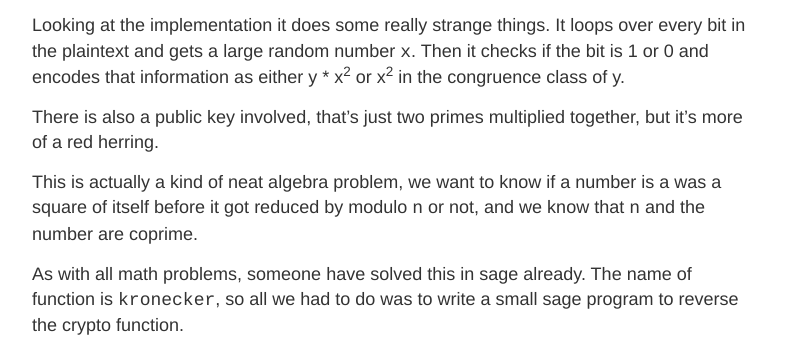
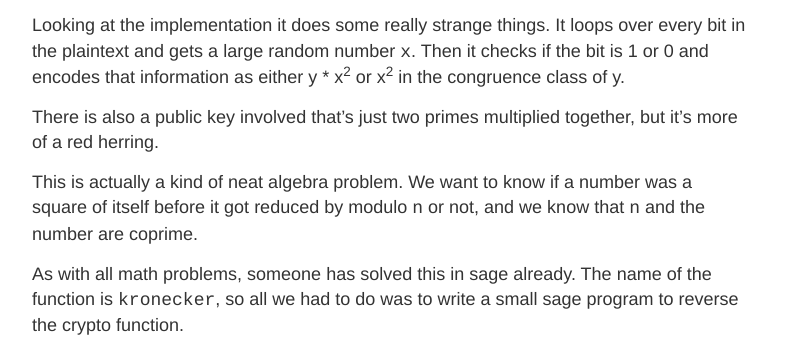
Before and after one commit to labanskoller/hackeriet_blog, a Jekyll site: the page built from index.html, in a window 1280 px wide and 1400 px high, scrolled down 675 px. Shown: the part 774-1131 px from the top of the window, without its empty margins (248-1034 px from the left). Built offline with Jekyll 4.4.1, drawn with Linux system fonts in a browser that asks for light colours; the list of posts is cut into pages by our own code; some of the changed text lies outside the part shown.

Commit message:
2019-03-16: Grammar improvements

````diff
--- a/_posts/2019-03-16-solution-to-utctf-2019-Jacobis-Chance-Encryption.md
+++ b/_posts/2019-03-16-solution-to-utctf-2019-Jacobis-Chance-Encryption.md
@@ -46,14 +46,14 @@ Looking at the implementation it does some really strange things. It loops over
 plaintext and gets a large random number `x`. Then it checks if the bit is 1 or 0 and encodes
 that information as either y * x<sup>2</sup> or x<sup>2</sup> in the congruence class of y.
 
-There is also a public key involved, that's just two primes multiplied together, but it's more
+There is also a public key involved that's just two primes multiplied together, but it's more
 of a red herring.
 
-This is actually a kind of neat algebra problem, we want to know if a number is a was
+This is actually a kind of neat algebra problem. We want to know if a number was
 a square of itself before it got reduced by modulo `n` or not, and we know that `n` and the number
 are coprime.
 
-As with all math problems, someone have solved this in sage already. The name of function is
+As with all math problems, someone has solved this in sage already. The name of the function is
 `kronecker`, so all we had to do was to write a small sage program to reverse the crypto function.
 
 ```python
@@ -85,4 +85,4 @@ for b in data:
 print(sol)
 ```
 
-Flag was `utflag{did_u_pay_attention_in_number_theory}`.
+The flag was `utflag{did_u_pay_attention_in_number_theory}`.
````
Also changed, not shown: other parts of _posts/2019-03-16-solution-to-utctf-2019-Jacobis-Chance-Encryption.md (+1 -1 lines).
